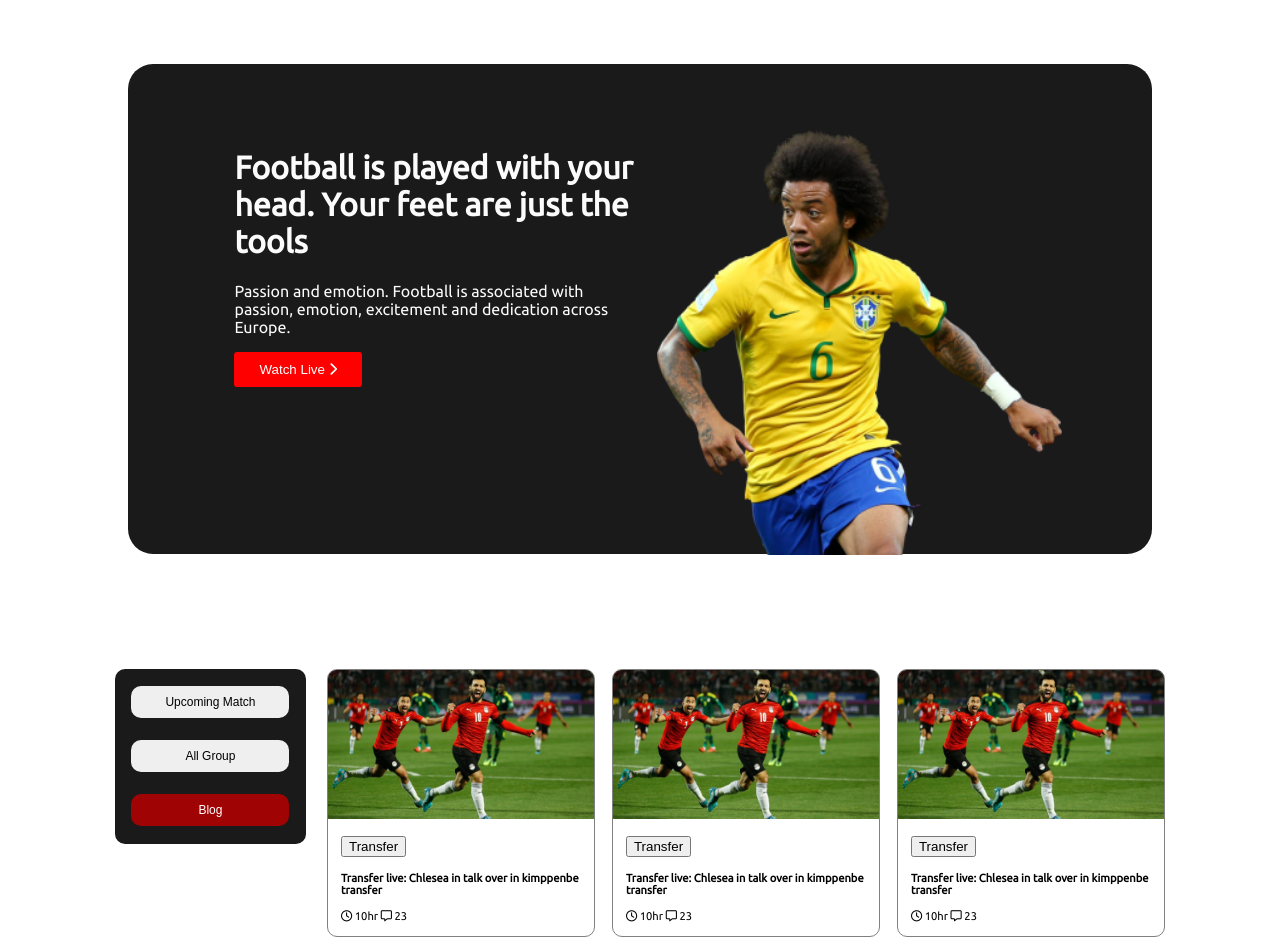
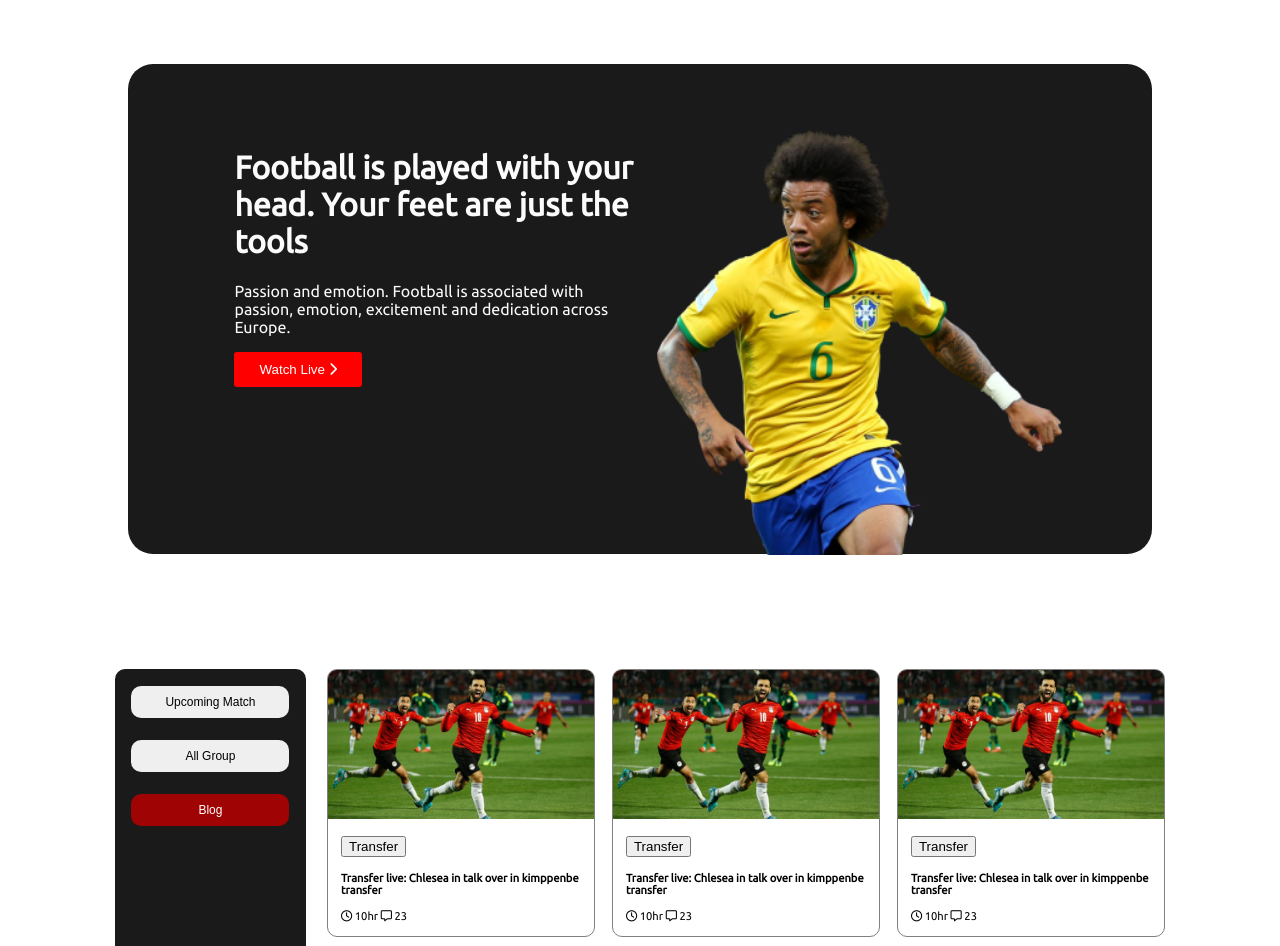
Before and after one commit to IffatNur/assignment2, a plain HTML site: page index.html in a window 1280 px wide. Shown: the top 946 px of the page. Drawn offline with Linux system fonts and the light colour scheme; a web font is replaced by a local one.

Commit message:
Additional Changes

```diff
--- a/styles/style.css
+++ b/styles/style.css
@@ -51,7 +51,7 @@ Main section
     width: 200px;
     background-color: rgb(26, 26, 26);
     border-radius: 10px;
-    height: 30%;
+
     margin-right: 2%;
     padding: 0.6%;
 }
```
